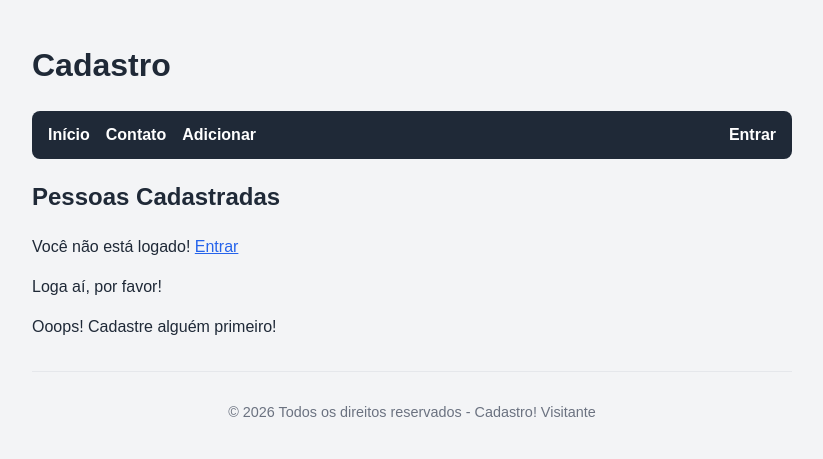
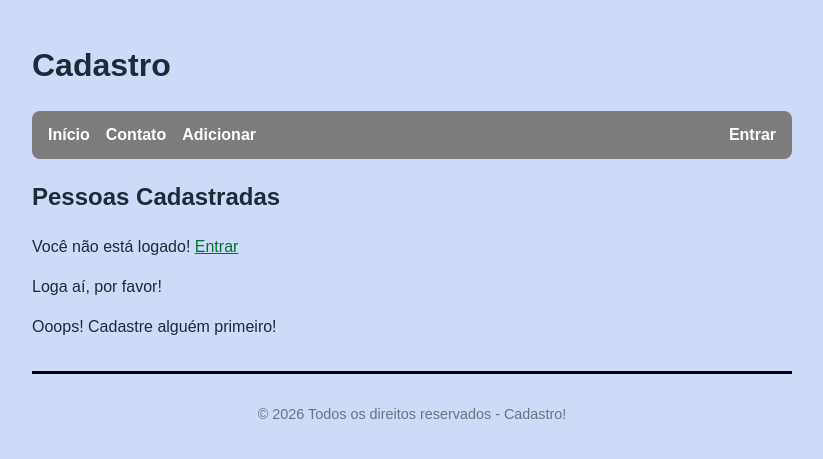
Before and after one commit to DanielGio/Fullstack-Python-com-Django, a Django app: page / in a window 1280 px wide. Shown: the top 459 px of the page, without its empty margins (228-1051 px from the left). Run offline with Django 5.2, Linux system fonts and the light colour scheme; data that the repository does not hold is empty.

Commit message:
atualização do estilo

```diff
--- a/cadastro/static/cadastro/style.css
+++ b/cadastro/static/cadastro/style.css
@@ -1,11 +1,11 @@
 :root {
-    --cor-fundo: #f3f4f6;
+    --cor-fundo: #ccdbf8;
     --cor-card: #ffffff;
     --cor-texto: #1f2937;
     --cor-suave: #6b7280;
-    --cor-borda: #e5e7eb;
-    --cor-menu: #1f2937;
-    --cor-primaria: #2563eb;
+    --cor-borda: #000000;
+    --cor-menu: #7c7c7c;
+    --cor-primaria: #007230;
     --cor-primaria-escura: #1d4ed8;
     --cor-perigo: #dc2626;
     --cor-perigo-escura: #b91c1c;
@@ -124,7 +124,7 @@ nav a:hover {
 article,
 .card {
     background-color: var(--cor-card);
-    border: 1px solid var(--cor-borda);
+    border: 3px solid var(--cor-borda);
     border-radius: 8px;
     padding: 20px;
     box-shadow: 0 1px 3px rgba(0, 0, 0, 0.08);
@@ -249,7 +249,7 @@ button:hover,
 footer {
     margin-top: 32px;
     padding-top: 16px;
-    border-top: 1px solid var(--cor-borda);
+    border-top: 3px solid var(--cor-borda);
     color: var(--cor-suave);
     font-size: 0.9em;
     text-align: center;
--- a/cadastro/templates/cadastro/base.html
+++ b/cadastro/templates/cadastro/base.html
@@ -48,7 +48,7 @@
     </main>
 
     <footer>
-        <p>&copy; 2026 Todos os direitos reservados - Cadastro! {{ nome | default:"Visitante" }}</p>
+        <p>&copy; 2026 Todos os direitos reservados - Cadastro! <!-- {{ nome | default:"Visitante" }}</p> -->
     </footer>
 
 </body>
```
